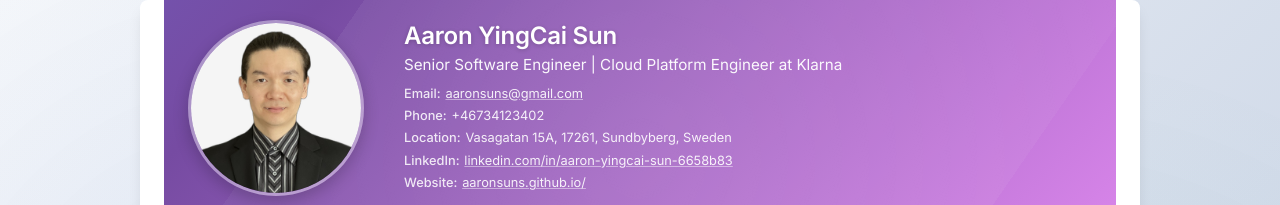
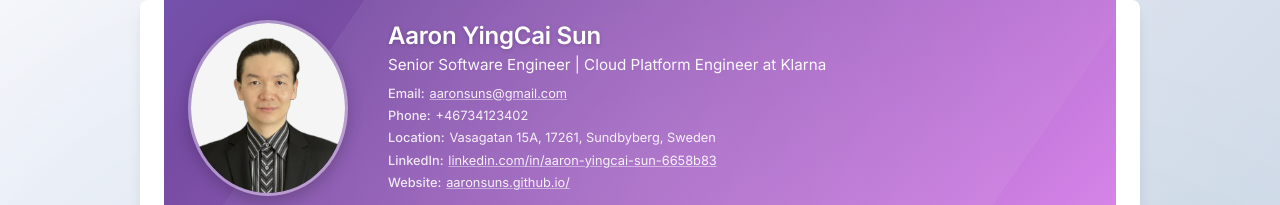
Before and after one commit to aaronsuns/aaronsuns.github.io, a website: page index.html in a window 1280 px wide. Shown: the top 205 px of the page. Drawn offline with Linux system fonts and the light colour scheme.

Commit message:
Fix profile image stretching on iPhone (explicit width/height, remove aspect-ratio)

```diff
--- a/styles.css
+++ b/styles.css
@@ -110,9 +110,8 @@ header::before {
 }
 
 .profile-image {
-    height: auto;
-    width: auto;
-    aspect-ratio: 1;
+    width: 160px;
+    height: 160px;
     border-radius: 50%;
     object-fit: cover;
     border: 3px solid rgba(255, 255, 255, 0.4);
```
